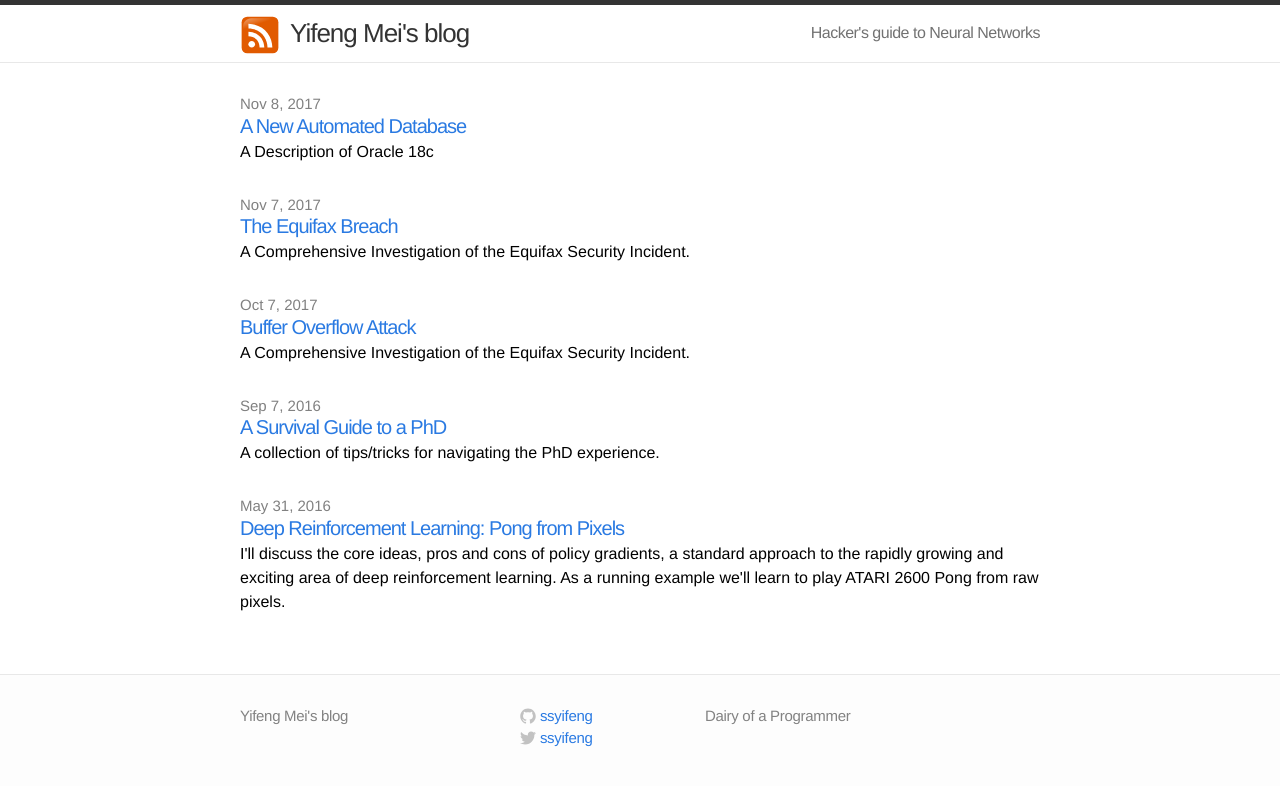
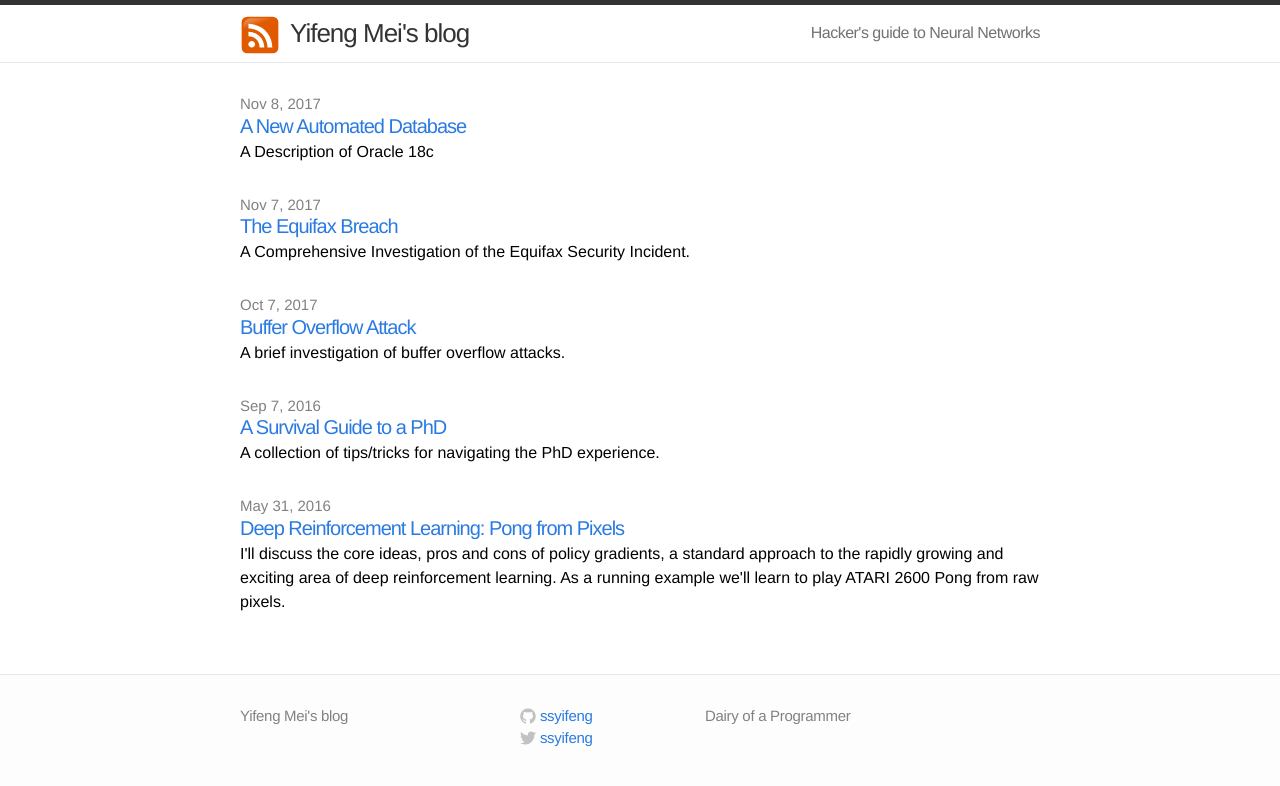
Before and after one commit to ssyfmei/ssyfmei.github.io, a Jekyll site: the page built from index.html, in a window 1280 px wide. Shown: the top 786 px of the page. Built offline with Jekyll 4.4.1, drawn with Linux system fonts in a browser that asks for light colours.

Commit message:
Update 2017-11-01-HeapOverflow.markdown

```diff
--- a/_posts/2017-11-01-HeapOverflow.markdown
+++ b/_posts/2017-11-01-HeapOverflow.markdown
@@ -2,7 +2,7 @@
 layout: post
 comments: true
 title:  "Buffer Overflow Attack"
-excerpt: "A Comprehensive Investigation of the Equifax Security Incident."
+excerpt: "A brief investigation of buffer overflow attacks."
 date:   2017-10-07 11:00:00
 mathjax: false
 ---
```
